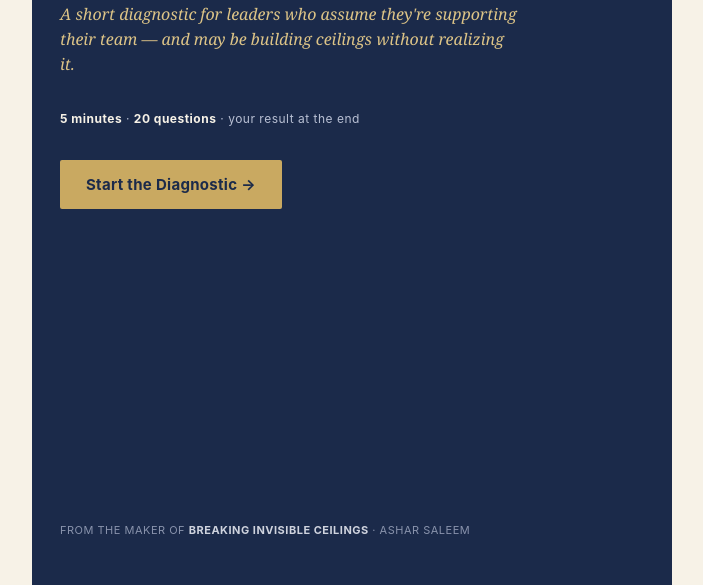
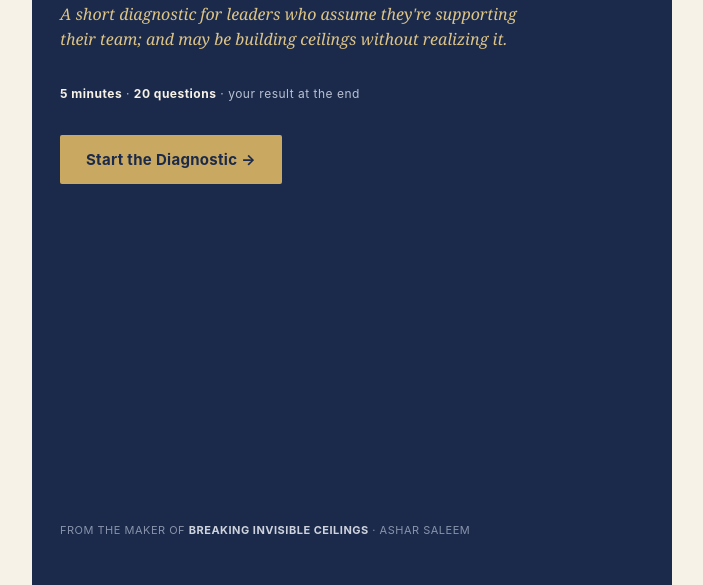
Before and after one commit to asharbsaleem-design/Leadership-BlimdSpots, a plain HTML site: page index.html in a window 1280 px wide. Shown: the part 215-800 px from the top of the page, without its empty margins (288-991 px from the left). Drawn offline with Linux system fonts and the light colour scheme.

Commit message:
Update index.html

```diff
--- a/index.html
+++ b/index.html
@@ -408,7 +408,7 @@
     <span class="badge">Diagnostic &middot; Leadership Series</span>
     <div class="ceiling-rule"></div>
     <h1 class="hero">The Leadership<br><span class="gold">Blindspots</span> Scorecard</h1>
-    <p class="hero-sub">A short diagnostic for leaders who assume they're supporting their team &mdash; and may be building ceilings without realizing it.</p>
+    <p class="hero-sub">A short diagnostic for leaders who assume they're supporting their team; and may be building ceilings without realizing it.</p>
     <div class="meta-line"><b>5 minutes</b> &middot; <b>20 questions</b> &middot; your result at the end</div>
     <button class="btn-gold" id="btnStart">Start the Diagnostic &rarr;</button>
     <div class="footer-note">FROM THE MAKER OF <b>BREAKING INVISIBLE CEILINGS</b> &middot; ASHAR SALEEM</div>
```
